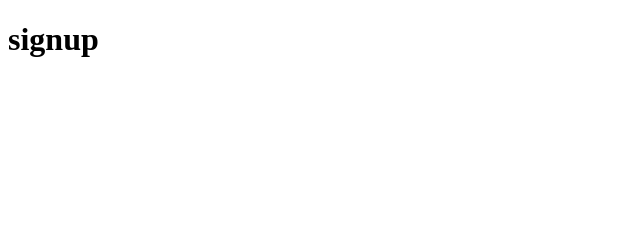
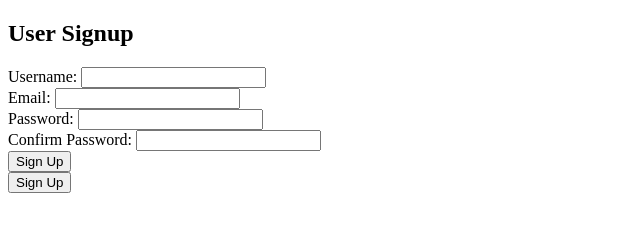
Before and after one commit to vishnuabhi4/Authentication-JS, a plain HTML site: page Pages/user-signup.html in a window 1280 px wide. Shown: the whole page, without its empty margins (0-640 px from the left). Drawn offline with Linux system fonts and the light colour scheme.

```diff
--- a/Pages/user-signup.html
+++ b/Pages/user-signup.html
@@ -6,6 +6,41 @@
     <title>Document</title>
 </head>
 <body>
-    <h1>signup</h1>
+    <!DOCTYPE html>
+<html>
+<head>
+    <title>User Signup</title>
+    <link rel="stylesheet" type="text/css" href="style.css">
+</head>
+<body>
+    <div class="signup-container">
+        <h2>User Signup</h2>
+        <form id="signup-form">
+            <div class="form-group">
+                <label for="username">Username:</label>
+                <input type="text" id="username" name="username" required>
+            </div>
+            <div class="form-group">
+                <label for="email">Email:</label>
+                <input type="email" id="email" name="email" required>
+            </div>
+            <div class="form-group">
+                <label for="password">Password:</label>
+                <input type="password" id="password" name="password" required>
+            </div>
+            <div class="form-group">
+                <label for="confirm-password">Confirm Password:</label>
+                <input type="password" id="confirm-password" name="confirm-password" required>
+            </div>
+            <button type="submit">Sign Up</button>
+        </form>
+
+        <!-- Signup button outside the form -->
+        <button class="signup-button">Sign Up</button>
+    </div>
+    <script src="script.js"></script>
 </body>
 </html>
+
+</body>
+</html>
```
Also changed, not shown: Pages/User.html (+8 -1 lines).
